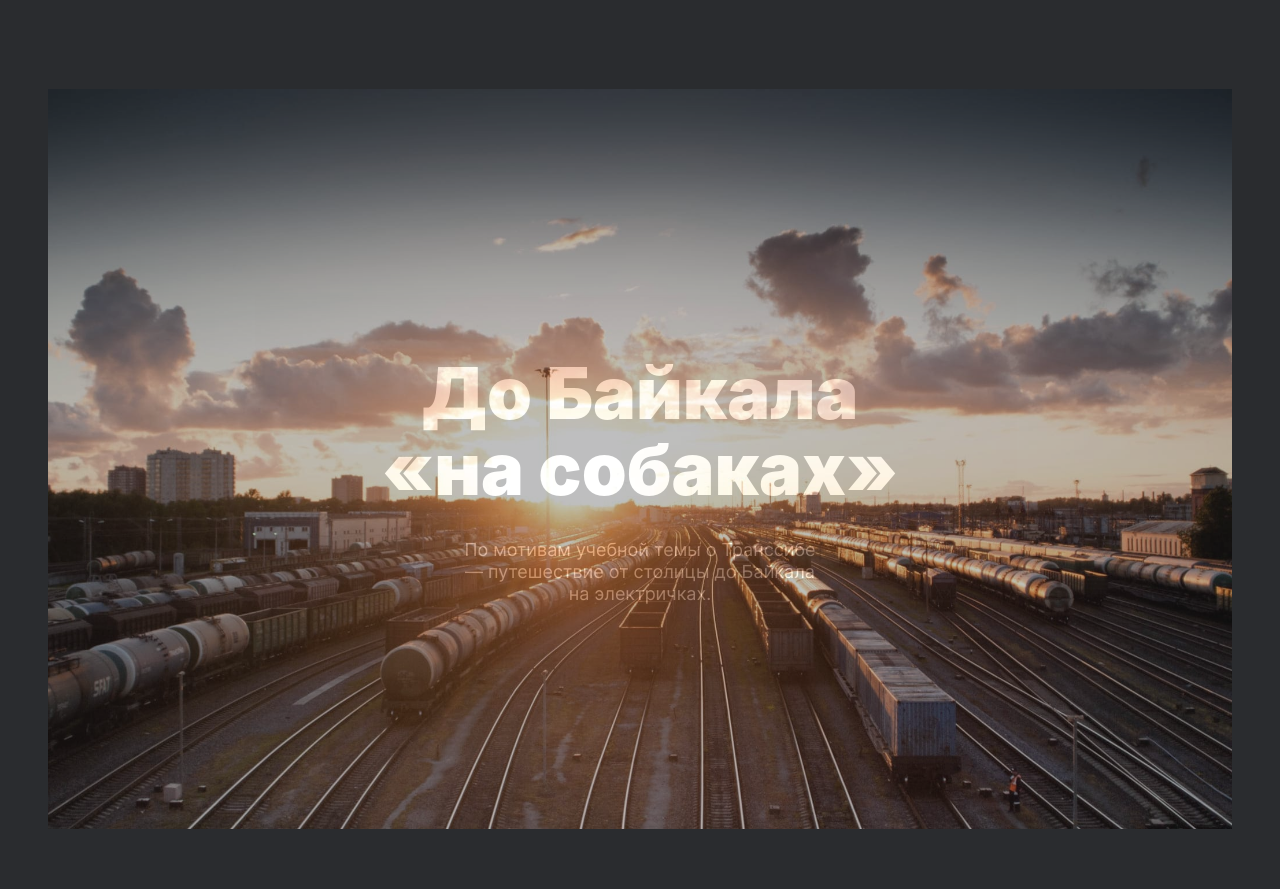
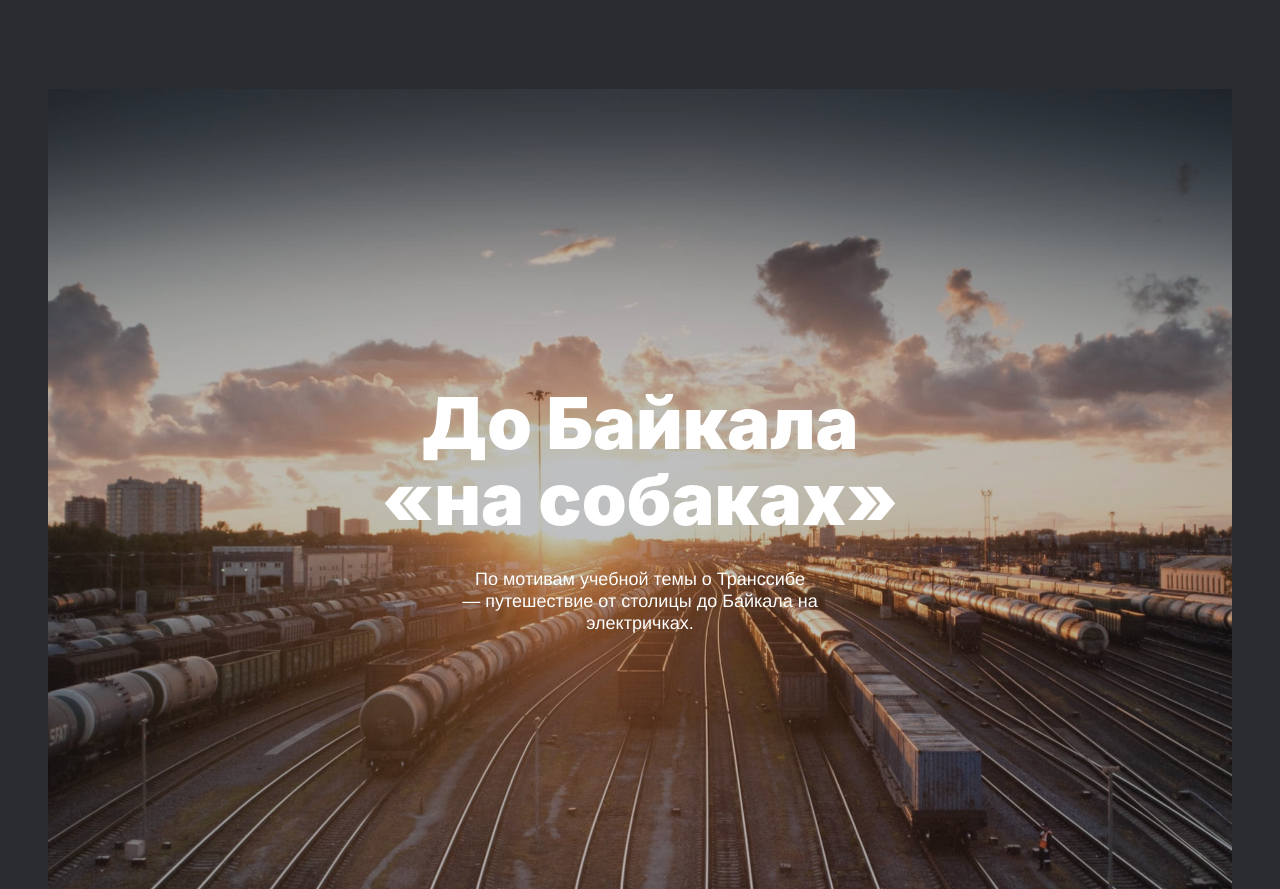
Before and after one commit to riKK1Tikk1/russian-travel, a plain HTML site: page index.html in a window 1280 px wide. Shown: the part 6056-6945 px from the top of the page. Drawn offline with Linux system fonts and the light colour scheme; a web font is replaced by a local one.

Commit message:
cover sizes

```diff
--- a/blocks/cover/__background/cover__background.css
+++ b/blocks/cover/__background/cover__background.css
@@ -1,30 +1,38 @@
+
 .cover__background {
-  width: 1184px;
-  height: 740px;
 
-  width: 100%;
-  /* padding-bottom:  62.5%; */
+    background-image: url("../../../images/cover-trains.jpg");
+    background-size: cover;
+    background-repeat: no-repeat;
+    background-position: center;
+    /* min-height: 800px; */
 
-  display: flex;
-  flex-direction: column;
-  justify-content: center;
-  align-items: center;
+    width: 100%;
+    /* padding-bottom:  62.5%; */
+    height: 62.5vw;
 
-  /* background-image: url(../../../images/cover-trains.jpg);
-  background-repeat: no-repeat;
-  background-size: 1184px 740px; */
 
-  background-color:  #2A2C2F;
-  opacity: 0.3;
+    z-index: 3;
+    width: 100%;
+    display: flex;
+    flex-direction: column;
+    justify-content: center;
 
-  /* background-color: rgba(42, 44, 47, 0.3); */
-
-  text-decoration: none;
-  object-fit: contain;
-
+    text-decoration: none;
+    position: relative;
 }
 
-.cover__background:hover {
-  background-color:  #2A2C2F;
-  opacity: 0.8;
+.cover__background::before {
+    content: "";
+    position: absolute;
+    width: 100%;
+    height: 100%;
+    background-color: #2A2C2F;
+    opacity: .3;
+    z-index: -1;
+    transition: opacity .4s ease;
 }
+
+.cover__background:hover::before {
+    opacity: .8;
+  }
--- a/blocks/cover/__subtitle/cover__subtitle.css
+++ b/blocks/cover/__subtitle/cover__subtitle.css
@@ -1,11 +1,10 @@
 .cover__subtitle {
-  width: 360px;
-
+  /* width: 360px; */-
   font-family: 'Inter';
   font-style: normal;
   font-weight: 400;
-  font-size: 18px;
-  line-height: 22px;
+  /* font-size: 18px;
+  line-height: 22px; */
   /* or 122% */
 
   text-align: center;
@@ -19,3 +18,20 @@
   z-index: 4;
   opacity: 1;
 }
+
+@media screen and (max-width: 767px){
+  .cover__subtitle {
+    max-width: calc(100% - 32px);
+    font-size: 14px;
+    line-height: 1.14;
+  }
+}
+
+@media screen and (min-width: 768px){
+  .cover__subtitle {
+    width: 360px;
+    height: 66px;
+    font-size: 18px;
+    line-height: 1.22;
+  }
+}
--- a/blocks/cover/__title/cover__title.css
+++ b/blocks/cover/__title/cover__title.css
@@ -1,11 +1,11 @@
 .cover__title {
-  width: 560px;
+  /* width: 560px; */
 
   font-family: 'Inter';
   font-style: normal;
   font-weight: 900;
-  font-size: 72px;
-  line-height: 76px;
+  /* font-size: 72px;
+  line-height: 76px; */
   /* or 106% */
 
   text-align: center;
@@ -14,8 +14,26 @@
 
   margin-left: auto;
   margin-right: auto;
-  margin-bottom: 32px;
+  /* margin-bottom: 32px; */
 
   z-index: 4;
   opacity: 1;
 }
+
+@media screen and (max-width: 767px){
+  .cover__title {
+    font-size: 32px;
+    line-height: 1.09;
+    margin-bottom: 16px;
+
+  }
+}
+
+@media screen and (min-width: 768px){
+  .cover__title {
+    font-size: 72px;
+    line-height: 1.06;
+    margin-bottom: 32px;
+
+  }
+}
--- a/blocks/cover/cover.css
+++ b/blocks/cover/cover.css
@@ -3,8 +3,9 @@
   margin-left: auto;
   margin-right: auto;
   margin-bottom: 0;
-  width: 1184px;
-  height: 740px;
+  /* width: 1184px;
+  height: 740px; */
+  width: 100%;
 
   display: flex;
   flex-direction: column;
@@ -14,11 +15,11 @@
   /* width: 100%; */
   /* padding-bottom:  62.5%; */
 
-  background-image: url(../../images/cover-trains.jpg);
-  background-repeat: no-repeat;
+  /* background-image: url(../../images/cover-trains.jpg);
+  background-repeat: no-repeat; */
   /* background-size: 1184px 740px; */
 
-  background-size: 100% 100%;
+  /* background-size: 100% 100%; */
   position: relative;
   object-fit: contain;
 }
--- a/index.html
+++ b/index.html
@@ -167,8 +167,8 @@
       <section class = "cover">
         <!-- <img class="cover__background" src="./images/cover-trains.jpg" alt="До Байкала «на собаках»"> -->
         <a class = "cover__background" href = "https://stampsy.com/na-elektrichkakh-do-baikala">
-          <h2 class = "cover__title">До Байкала «на собаках»</h2>
-          <h3 class = "cover__subtitle">По мотивам учебной темы о Транссибе — путешествие от столицы до Байкала на электричках.</h3>
+          <h2 class = "cover__title">До Байкала<br>«на собаках»</h2>
+          <h3 class = "cover__subtitle">По мотивам учебной темы о Транссибе<br> — путешествие от столицы до Байкала на электричках.</h3>
         </a>
       </section>
 
```
